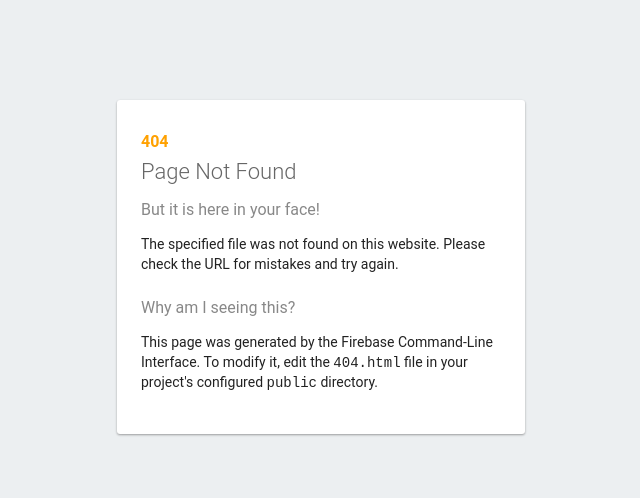
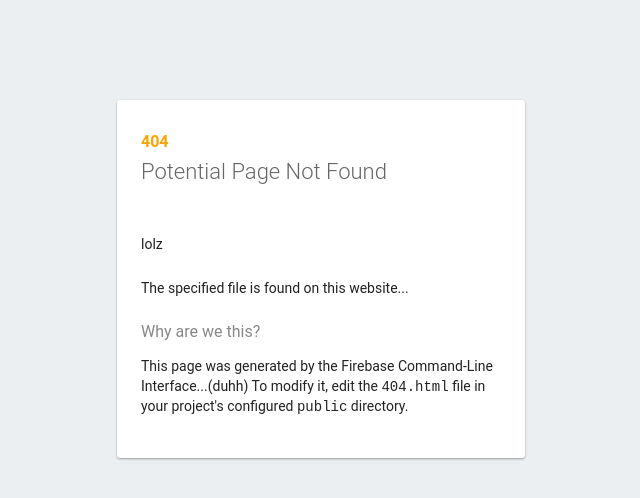
Before and after one commit to HarrisMBrad/Survey-Form, a plain HTML site: page public/404.html in a window 1280 px wide. Shown: the whole page, without its empty margins (319-959 px from the left). Drawn offline with Linux system fonts and the light colour scheme.

Commit message:
added lolz, and modifications to see in page

```diff
--- a/public/404.html
+++ b/public/404.html
@@ -91,12 +91,16 @@
 <body>
   <div id="message">
     <h2>404</h2>
-    <h1>Page Not Found</h1>
-    <h3>But it is here in your face!</h3>
-    <p>The specified file was not found on this website. Please check the URL for mistakes and try again.</p>
-    <h3>Why am I seeing this?</h3>
-    <p>This page was generated by the Firebase Command-Line Interface. To modify it, edit the <code>404.html</code> file
-      in your project's configured <code>public</code> directory.</p>
+    <h1>Potential Page Not Found</h1>
+    <br>
+    <p>lolz</p>
+    <p>The specified file is found on this website...</p>
+    <h3>Why are we this?</h3>
+    <p>This page was generated by the Firebase Command-Line Interface...(duhh) To modify it, edit the
+      <code>404.html</code> file
+      in your project's configured <code>public</code> directory.
+    </p>
+
   </div>
 </body>
 
```
